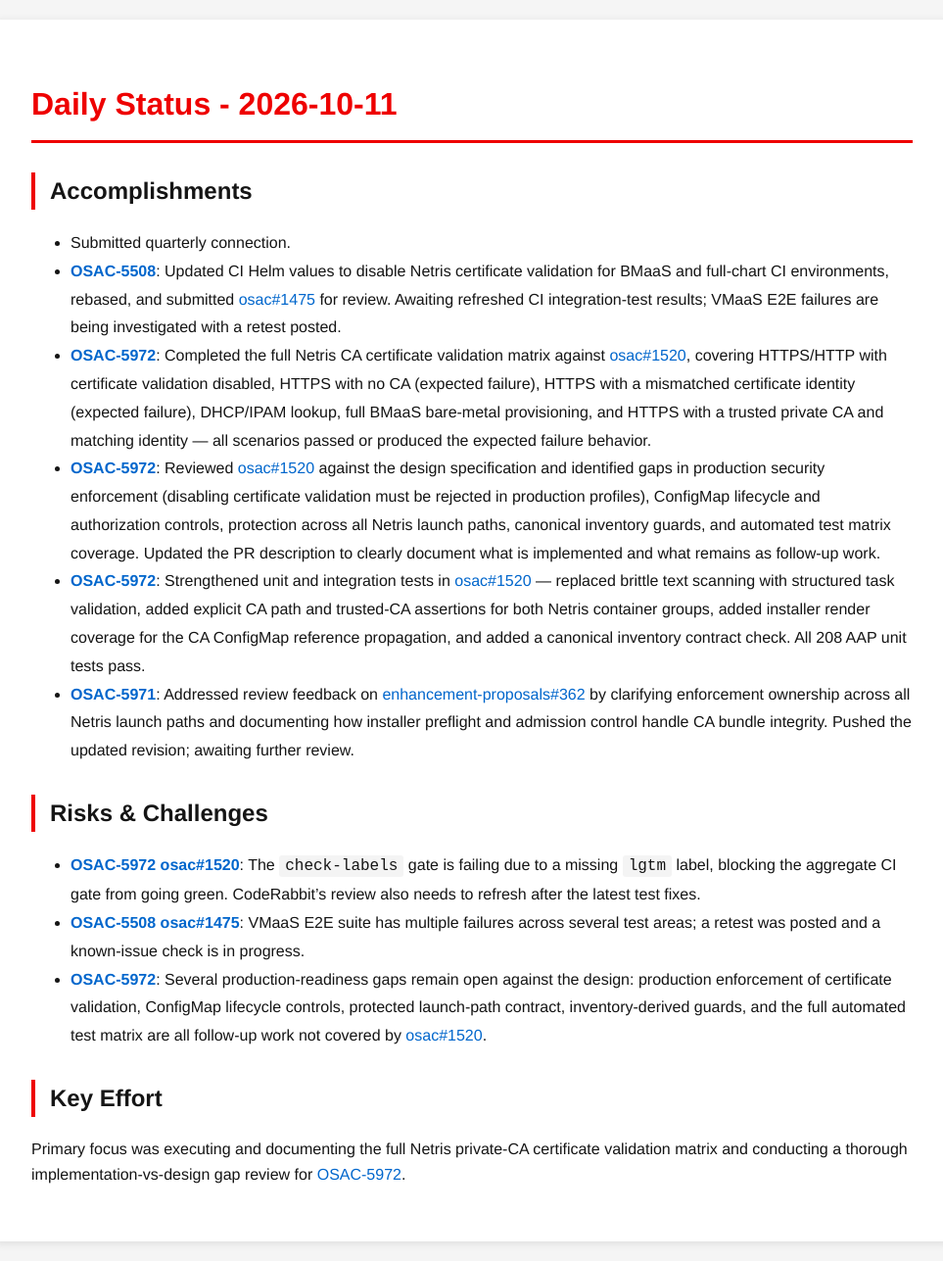
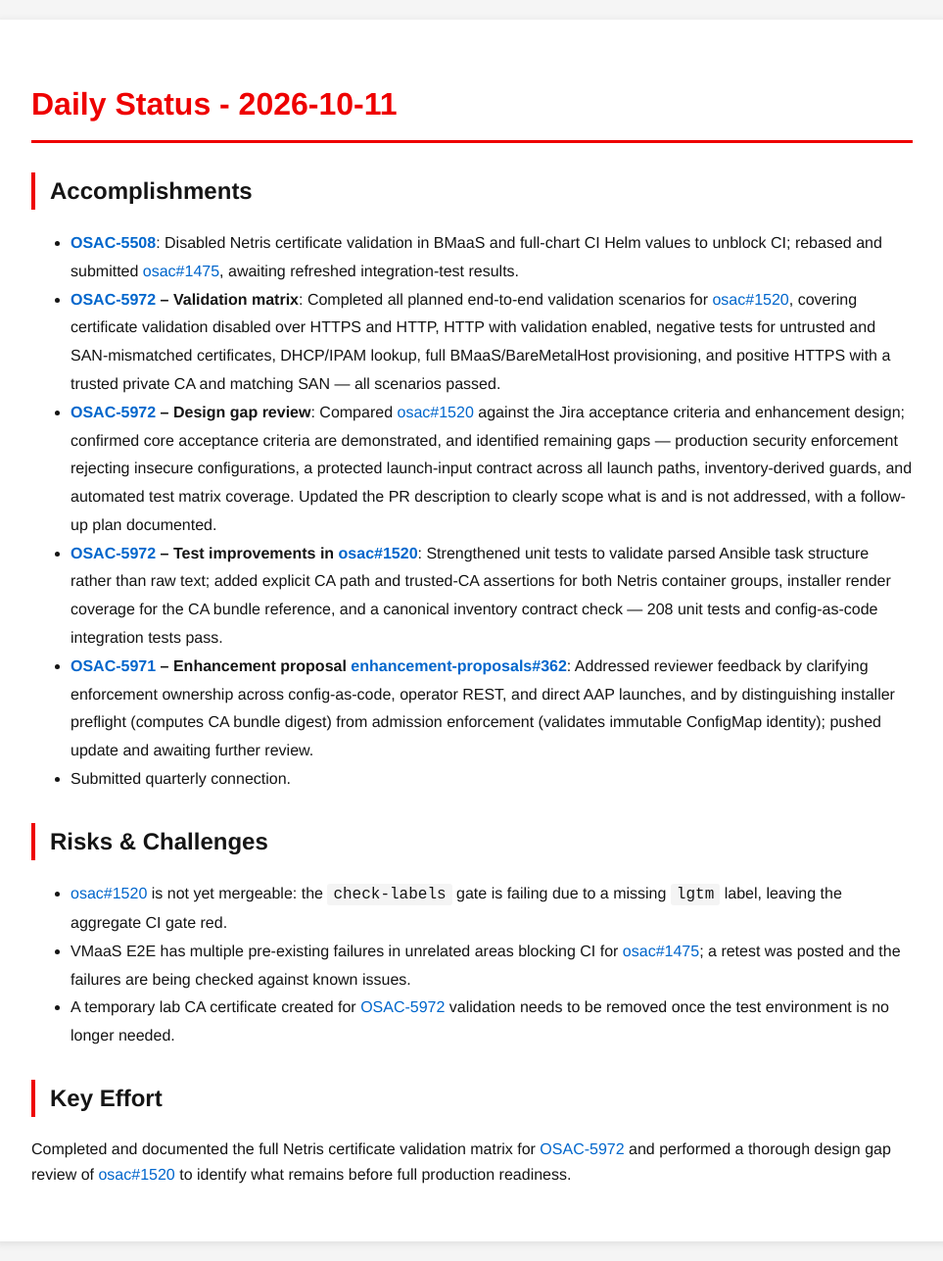
Before and after one commit to tzvatot/daily-status, a Jekyll site: the page built from 2026-10-11.md, in a window 1280 px wide. Shown: the whole page at 98% size, without its empty margins (158-1121 px from the left). Built offline with Jekyll 4.4.1, drawn with Linux system fonts in a browser that asks for light colours.

Commit message:
Daily status update - 2026-10-11

```diff
--- a/2026-10-11.md
+++ b/2026-10-11.md
@@ -7,17 +7,17 @@
 # Daily Status - 2026-10-11
 
 ## Accomplishments
+- **[OSAC-5508](https://redhat.atlassian.net/browse/OSAC-5508)**: Disabled Netris certificate validation in BMaaS and full-chart CI Helm values to unblock CI; rebased and submitted [osac#1475](https://github.com/osac-project/osac/pull/1475), awaiting refreshed integration-test results.
+- **[OSAC-5972](https://redhat.atlassian.net/browse/OSAC-5972) – Validation matrix**: Completed all planned end-to-end validation scenarios for [osac#1520](https://github.com/osac-project/osac/pull/1520), covering certificate validation disabled over HTTPS and HTTP, HTTP with validation enabled, negative tests for untrusted and SAN-mismatched certificates, DHCP/IPAM lookup, full BMaaS/BareMetalHost provisioning, and positive HTTPS with a trusted private CA and matching SAN — all scenarios passed.
+- **[OSAC-5972](https://redhat.atlassian.net/browse/OSAC-5972) – Design gap review**: Compared [osac#1520](https://github.com/osac-project/osac/pull/1520) against the Jira acceptance criteria and enhancement design; confirmed core acceptance criteria are demonstrated, and identified remaining gaps — production security enforcement rejecting insecure configurations, a protected launch-input contract across all launch paths, inventory-derived guards, and automated test matrix coverage. Updated the PR description to clearly scope what is and is not addressed, with a follow-up plan documented.
+- **[OSAC-5972](https://redhat.atlassian.net/browse/OSAC-5972) – Test improvements in [osac#1520](https://github.com/osac-project/osac/pull/1520)**: Strengthened unit tests to validate parsed Ansible task structure rather than raw text; added explicit CA path and trusted-CA assertions for both Netris container groups, installer render coverage for the CA bundle reference, and a canonical inventory contract check — 208 unit tests and config-as-code integration tests pass.
+- **[OSAC-5971](https://redhat.atlassian.net/browse/OSAC-5971) – Enhancement proposal [enhancement-proposals#362](https://github.com/osac-project/enhancement-proposals/pull/362)**: Addressed reviewer feedback by clarifying enforcement ownership across config-as-code, operator REST, and direct AAP launches, and by distinguishing installer preflight (computes CA bundle digest) from admission enforcement (validates immutable ConfigMap identity); pushed update and awaiting further review.
 - Submitted quarterly connection.
-- **[OSAC-5508](https://redhat.atlassian.net/browse/OSAC-5508)**: Updated CI Helm values to disable Netris certificate validation for BMaaS and full-chart CI environments, rebased, and submitted [osac#1475](https://github.com/osac-project/osac/pull/1475) for review. Awaiting refreshed CI integration-test results; VMaaS E2E failures are being investigated with a retest posted.
-- **[OSAC-5972](https://redhat.atlassian.net/browse/OSAC-5972)**: Completed the full Netris CA certificate validation matrix against [osac#1520](https://github.com/osac-project/osac/pull/1520), covering HTTPS/HTTP with certificate validation disabled, HTTPS with no CA (expected failure), HTTPS with a mismatched certificate identity (expected failure), DHCP/IPAM lookup, full BMaaS bare-metal provisioning, and HTTPS with a trusted private CA and matching identity — all scenarios passed or produced the expected failure behavior.
-- **[OSAC-5972](https://redhat.atlassian.net/browse/OSAC-5972)**: Reviewed [osac#1520](https://github.com/osac-project/osac/pull/1520) against the design specification and identified gaps in production security enforcement (disabling certificate validation must be rejected in production profiles), ConfigMap lifecycle and authorization controls, protection across all Netris launch paths, canonical inventory guards, and automated test matrix coverage. Updated the PR description to clearly document what is implemented and what remains as follow-up work.
-- **[OSAC-5972](https://redhat.atlassian.net/browse/OSAC-5972)**: Strengthened unit and integration tests in [osac#1520](https://github.com/osac-project/osac/pull/1520) — replaced brittle text scanning with structured task validation, added explicit CA path and trusted-CA assertions for both Netris container groups, added installer render coverage for the CA ConfigMap reference propagation, and added a canonical inventory contract check. All 208 AAP unit tests pass.
-- **[OSAC-5971](https://redhat.atlassian.net/browse/OSAC-5971)**: Addressed review feedback on [enhancement-proposals#362](https://github.com/osac-project/enhancement-proposals/pull/362) by clarifying enforcement ownership across all Netris launch paths and documenting how installer preflight and admission control handle CA bundle integrity. Pushed the updated revision; awaiting further review.
 
 ## Risks & Challenges
-- **[OSAC-5972](https://redhat.atlassian.net/browse/OSAC-5972) [osac#1520](https://github.com/osac-project/osac/pull/1520)**: The `check-labels` gate is failing due to a missing `lgtm` label, blocking the aggregate CI gate from going green. CodeRabbit's review also needs to refresh after the latest test fixes.
-- **[OSAC-5508](https://redhat.atlassian.net/browse/OSAC-5508) [osac#1475](https://github.com/osac-project/osac/pull/1475)**: VMaaS E2E suite has multiple failures across several test areas; a retest was posted and a known-issue check is in progress.
-- **[OSAC-5972](https://redhat.atlassian.net/browse/OSAC-5972)**: Several production-readiness gaps remain open against the design: production enforcement of certificate validation, ConfigMap lifecycle controls, protected launch-path contract, inventory-derived guards, and the full automated test matrix are all follow-up work not covered by [osac#1520](https://github.com/osac-project/osac/pull/1520).
+- [osac#1520](https://github.com/osac-project/osac/pull/1520) is not yet mergeable: the `check-labels` gate is failing due to a missing `lgtm` label, leaving the aggregate CI gate red.
+- VMaaS E2E has multiple pre-existing failures in unrelated areas blocking CI for [osac#1475](https://github.com/osac-project/osac/pull/1475); a retest was posted and the failures are being checked against known issues.
+- A temporary lab CA certificate created for [OSAC-5972](https://redhat.atlassian.net/browse/OSAC-5972) validation needs to be removed once the test environment is no longer needed.
 
 ## Key Effort
-Primary focus was executing and documenting the full Netris private-CA certificate validation matrix and conducting a thorough implementation-vs-design gap review for [OSAC-5972](https://redhat.atlassian.net/browse/OSAC-5972).
+Completed and documented the full Netris certificate validation matrix for [OSAC-5972](https://redhat.atlassian.net/browse/OSAC-5972) and performed a thorough design gap review of [osac#1520](https://github.com/osac-project/osac/pull/1520) to identify what remains before full production readiness.
```
